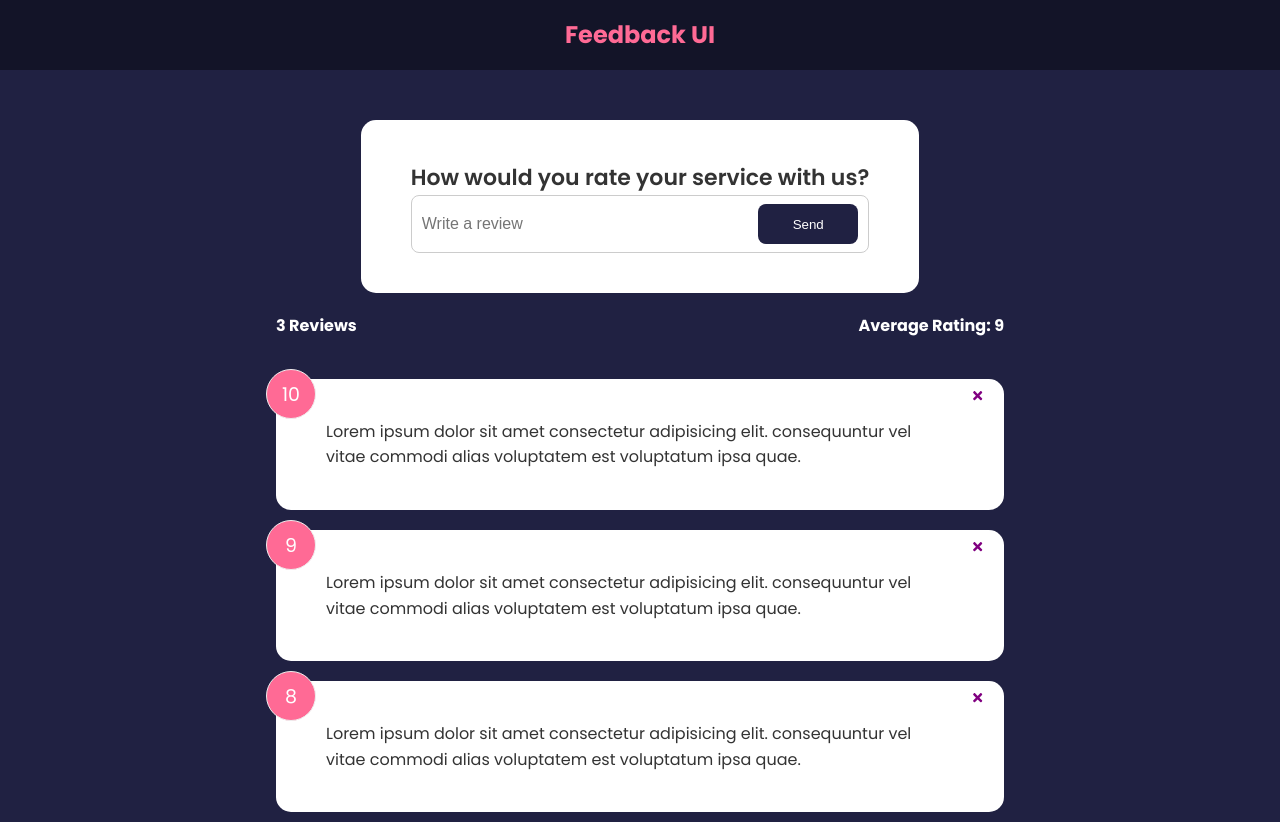
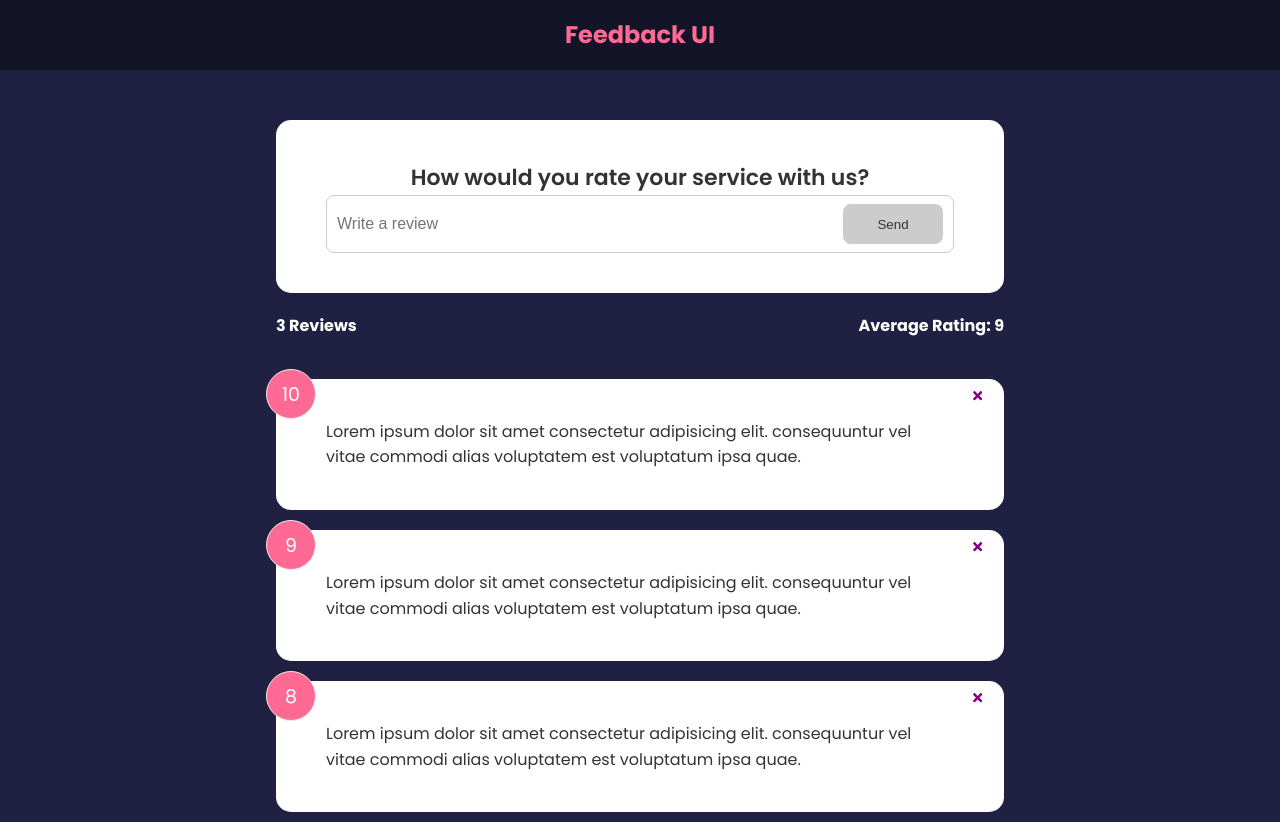
Before and after one commit to techstackmedia/react-front-to-back, a React (Create React App) app: page / in a window 1280 px wide. Built offline with nearby package versions, Linux system fonts and the light colour scheme.

Commit message:
form input validation
Co-authored-by: Bello Osagie <osagienoah04@gmail.com>

```diff
--- a/src/components/FeedbackForm.jsx
+++ b/src/components/FeedbackForm.jsx
@@ -4,8 +4,27 @@ import Button from './Button';
 
 const FeedbackForm = () => {
   const [text, setText] = useState('');
+  const [btnDisabled, setBtnDisabled] = useState(true);
+  const [message, setMessage] = useState(null);
   const handleTextChange = (e) => {
+    const newText = text.trim();
+
+    /* ...will explain why we need to use the variable newText to store the value e.target.value.trim() instead of text.trim() in the next chapter or branch. */
+    // const newText = e.target.value.trim()
+
+    if (newText === '') {
+      setBtnDisabled(true);
+      setMessage(null);
+    } else if (newText.length < 10) {
+      setBtnDisabled(true);
+      setMessage('Text must be at least 10 characters');
+    } else {
+      setBtnDisabled(false);
+      setMessage(null);
+    }
+
     setText(e.target.value);
+    // setText(newText)
   };
 
   return (
@@ -14,9 +33,17 @@ const FeedbackForm = () => {
         <h2>How would you rate your service with us?</h2>
         {/* @todo - rating select component */}
         <div className='input-group'>
-          <input placeholder='Write a review' type='text' onChange={handleTextChange} value={text} />
-          <Button type='submit' /* version='secondary' */>Send</Button>
+          <input
+            placeholder='Write a review'
+            type='text'
+            onChange={handleTextChange}
+            value={text}
+          />
+          <Button type='submit' isDisabled={btnDisabled}>
+            Send
+          </Button>
         </div>
+        {message ? <div className='message'>{message}</div> : null}
       </form>
     </Card>
   );
--- a/src/index.css
+++ b/src/index.css
@@ -39,6 +39,7 @@ header {
   padding: 40px 50px;
   margin: 20px 0;
   position: relative;
+  width: 100%;
 }
 
 .card.reverse {
```
Also changed, not shown: 1 other file (tests, documents, lock files or other folders).
